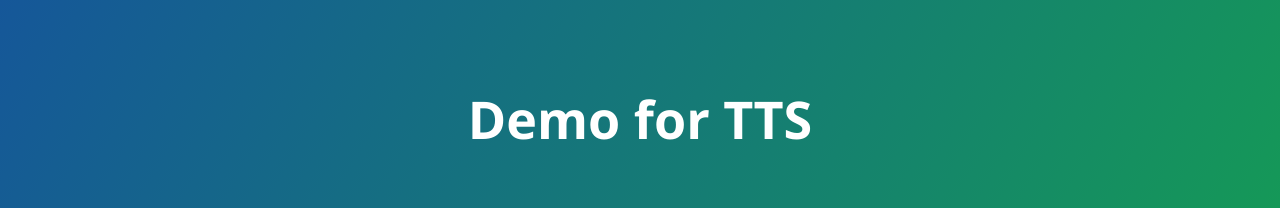
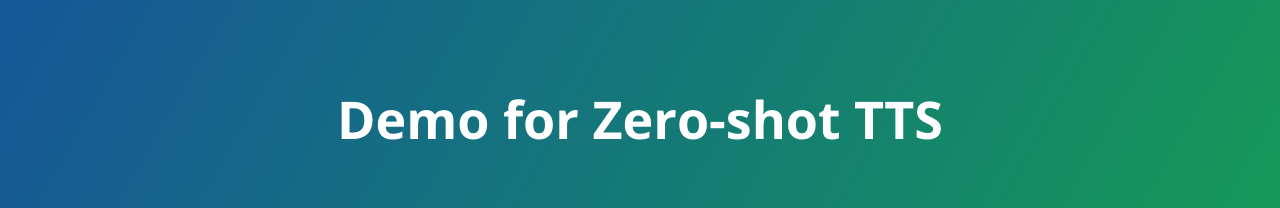
Before and after one commit to jiazj-jiazj/Soundstorm-tts, a plain HTML site: page index.html in a window 1280 px wide. Shown: the top 208 px of the page. Drawn offline with nearby package versions, Linux system fonts and the light colour scheme.

Commit message:
update_title

```diff
--- a/index.html
+++ b/index.html
@@ -3,7 +3,7 @@
   <head>
     <meta charset="UTF-8">
 
-<title>Demo for TTS</title>
+<title>Demo for Zero-shot TTS</title>
 
 
     <meta name="viewport" content="width=device-width, initial-scale=1">
@@ -12,7 +12,7 @@
   </head>
   <body>
     <section class="page-header">
-      <h1 class="project-name">Demo for TTS</h1>
+      <h1 class="project-name">Demo for Zero-shot TTS</h1>
 
     </section>
 
```
